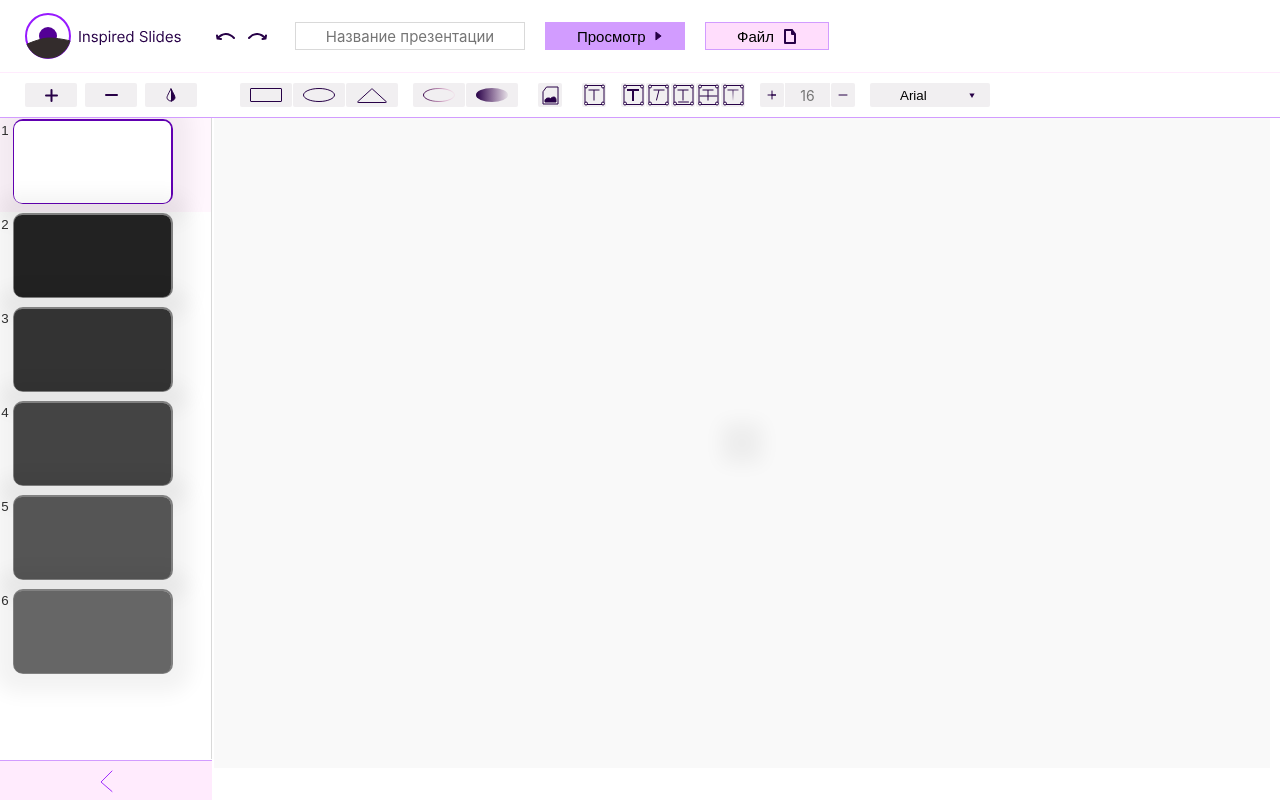
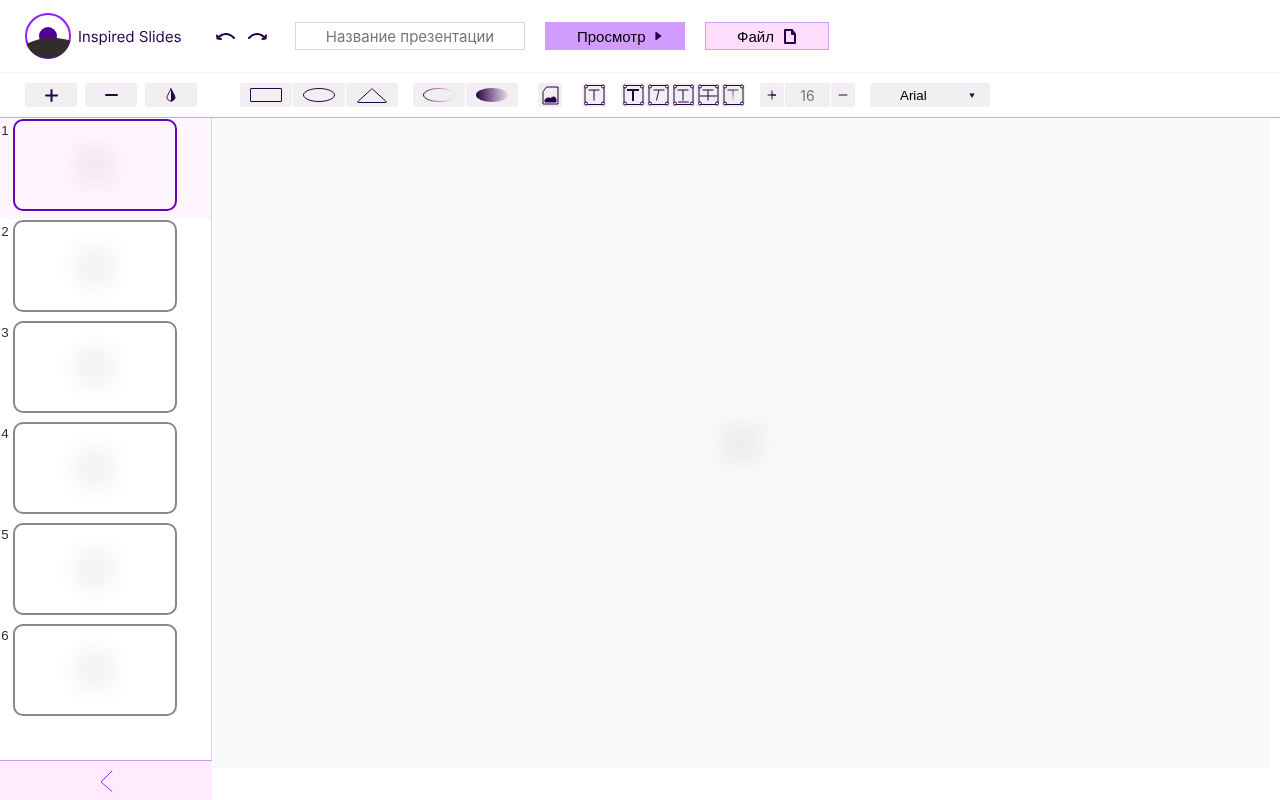
Before and after one commit to akatobis/ISlides, a React (Create React App) app in the folder lab4/my-app/: page / in a window 1280 px wide. Built offline with nearby package versions, Linux system fonts and the light colour scheme.

Commit message:
добавил отображение слайдов в навигации

```diff
--- a/lab4/my-app/src/components/Blocks/Blocks.tsx
+++ b/lab4/my-app/src/components/Blocks/Blocks.tsx
@@ -10,6 +10,7 @@ type BlocksProps = {
     blocks: Block[],
     idsSelectedBlocks: string[],
     slideId: string,
+    from: string,
 }
 
 const Blocks = (props: BlocksProps) => {
@@ -23,11 +24,11 @@ const Blocks = (props: BlocksProps) => {
         });
     },[])
     return (
-        <div>
+        <>
             {props.blocks.map(block => (
-                <BlockHelper slideId={props.slideId} idsSelectedBlocks={props.idsSelectedBlocks} block={block} refs={refs} key={block.id}/>
+                <BlockHelper slideId={props.slideId} idsSelectedBlocks={props.idsSelectedBlocks} block={block} refs={refs} from={props.from} key={block.id}/>
             ))}
-        </div>
+        </>
     );
 }
 
--- a/lab4/my-app/src/components/Blocks/DopHelper/BlockHelp.tsx
+++ b/lab4/my-app/src/components/Blocks/DopHelper/BlockHelp.tsx
@@ -1,7 +1,7 @@
 import {SlideBlock} from "./../Block/Block";
 import styles from './BlockHelp.module.css'
 import {Block} from "../../../types";
-import React from 'react'
+import React, {CSSProperties, useState} from 'react'
 import {selectBlock} from "./../../../actions/block";
 import {dispatch} from "./../../../state";
 import useDragger from "../../../hooks/useDragger";
@@ -13,6 +13,7 @@ type propsBlockHelp = {
     slideId: string,
     block: Block,
     refs: React.MutableRefObject<HTMLDivElement[]>,
+    from: string,
 }
 
 export function BlockHelper(props:propsBlockHelp) {
@@ -69,22 +70,55 @@ export function BlockHelper(props:propsBlockHelp) {
         setPos,
     });
 
+    let dragStyle = {} as CSSProperties;
+    if (!elemInArray(props.idsSelectedBlocks, props.block.id)) {
+        dragStyle = {
+            border: "none",
+            width: "0px"
+        }
+    }
+
+    let blockStyle = {} as CSSProperties;
+    if (props.from !== "navigation") {
+        blockStyle = {
+            top:`${pos.y}`+`px`,
+            left:`${pos.x}`+`px`,
+            width:`${size.width}`+`px`,
+            height:`${size.height}`+`px`,
+        }
+    } else {
+        let slideCoordinates = {} as DOMRect;
+        /*if (document.getElementById("WorkZone")) {
+            let workZoneCoordinates = document.getElementById("workZone")!.getBoundingClientRect();
+            console.log("wzTop: " + workZoneCoordinates.top, "wzLeft: " + workZoneCoordinates.left);
+        }*/
+        if (document.getElementById(props.slideId)) {
+            slideCoordinates = document.getElementById(props.slideId)!.getBoundingClientRect();
+        }
+        blockStyle = {
+            position: "absolute",
+            top:`${props.block.coordinatesY - slideCoordinates.top}`+`px`,
+            left:`${props.block.coordinatesX - slideCoordinates.left}`+`px`,
+            width:`${props.block.width}`+`px`,
+            height:`${props.block.height}`+`px`,
+        }
+    }
+
     return (
         <div id={props.block.id} className={styles.resizeable} style={
             {
-                position: "absolute",
-                top:`${pos.y}`+`px`,
-                left:`${pos.x}`+`px`,
-                width:`${size.width}`+`px`,
-                height:`${size.height}`+`px`,
-            }
-        }>
-            <div ref={refLeft} className={styles.resizer_l}></div>
-            <div ref={refTop} className={styles.resizer_t}></div>
-            <div ref={refRight} className={styles.resizer_r}></div>
-            <div ref={refBottom} className={styles.resizer_b}></div>
+                ...dragStyle,
+            position: "absolute",
+                ...blockStyle
+
+        }}>
+
+            <div ref={refLeft} className={styles.resizer_l} style={dragStyle}></div>
+            <div ref={refTop} className={styles.resizer_t} style={dragStyle}></div>
+            <div ref={refRight} className={styles.resizer_r} style={dragStyle}></div>
+            <div ref={refBottom} className={styles.resizer_b} style={dragStyle}></div>
             <div className={styles.block}  ref={ref}
-                onMouseDown={()=>{dispatch(selectBlock, props.block.id)}}>
+                onMouseDown={()=>{ if (props.from !== "navigation") {dispatch(selectBlock, props.block.id)}}}>
                 <SlideBlock slideId={props.slideId} block={props.block} idsSelectedBlocks={props.idsSelectedBlocks}/>
             </div>
         </div>
--- a/lab4/my-app/src/components/Navigation/Navigation_slide/NavSlide.module.css
+++ b/lab4/my-app/src/components/Navigation/Navigation_slide/NavSlide.module.css
@@ -1,12 +1,14 @@
 .navSlide {
     width: 160px;
-    height: 85px;
+    height: 88px;
     cursor: pointer;
     border:solid 1px rgb(0, 0, 0);
     border-radius: 10px;
     padding: 0 0;
     margin: 0 0;
-    box-sizing: border-box;
+    display: flex;
+    justify-content: center;
+    align-items: center;
 }
 
 .slideButton {
--- a/lab4/my-app/src/components/Navigation/Navigation_slide/NavSlide.tsx
+++ b/lab4/my-app/src/components/Navigation/Navigation_slide/NavSlide.tsx
@@ -73,7 +73,7 @@ const NavSlide = (props: NavigationSlideProps) => {
     useMousePress(props.slide.id, "", "slide", document.getElementById(props.slide.id));
 
     return(
-        <div className='container' style={parentNavSlideStyle} id={props.slide.id}>
+        <div className='container' style={parentNavSlideStyle} /*id={props.slide.id}*/>
             <button
                 className={styles.slideButton}
                 style={buttonNavSlideStyle}
--- a/lab4/my-app/src/components/Slide/Slide.tsx
+++ b/lab4/my-app/src/components/Slide/Slide.tsx
@@ -1,7 +1,9 @@
 import styles from "./Slide.module.css"
 import {SlideType} from "../../types"
 import {Blocks} from "../Blocks/Blocks";
-import React from "react";
+import React, {CSSProperties} from "react";
+
+let sizeFactor = 1;
 
 type SlideProps = {
     slide: SlideType,
@@ -11,7 +13,7 @@ type SlideProps = {
 }
 
 function Slide(props: SlideProps) {
-   let slideStyle = {};
+    let slideStyle = {} as CSSProperties;
     if (props.slide.backgroundColor !== "") {
         slideStyle = {
             background: props.slide.backgroundColor,
@@ -22,59 +24,66 @@ function Slide(props: SlideProps) {
         slideStyle = {
             background: '',
             backgroundImage: props.slide.backgroundImage,
-      }
+        } as CSSProperties;
     }
 
+    let slideSize = {} as CSSProperties;
     let targetNode = document.getElementById("WorkZone");
-
-   let innerWidth;
-   let innerHeight;
+    let innerWidth = 0;
+    let innerHeight = 0;
 
     function getSlideSize() {
-      innerWidth = targetNode?.clientWidth;
-      innerHeight = targetNode?.clientHeight;
+        innerWidth = Number(targetNode?.clientWidth);
+        innerHeight = Number(targetNode?.clientHeight);
     }
 
     getSlideSize();
 
-   if (innerWidth === undefined) {innerWidth = 0}
-   if (innerHeight === undefined) {innerHeight = 0}
+    if (!innerWidth) {
+        innerWidth = 0;
+    }
+    if (!innerHeight) {
+        innerHeight = 0
+    }
 
-   let slideSize = {};
     if (innerHeight * 1.8 < innerWidth) {
-      innerHeight -= 30;
+        innerWidth = innerHeight * 1.8
+        sizeFactor = 88 / innerHeight
+    }
+    if (innerWidth / 1.8 <= innerHeight) {
+        innerHeight = innerWidth / 1.8;
+        sizeFactor = 160 / innerWidth;
+    }
+
     slideSize = {
         ...slideSize,
         height: innerHeight + "px",
-      }
-   }
-   if (innerWidth / 1.8 <= innerHeight) {
-      innerWidth -= 50;
-      slideSize = {
-         ...slideSize,
-         width: innerWidth + "px",
-      }
+        width: innerWidth + "px"
     }
 
-   if (props.from === "navigation") {
-      slideStyle = {
-         ...slideStyle,
-         width: "157px",
-         height: "82px",
-         borderRadius: "8px",
-         marginLeft: "-1px",
-         marginTop: "-0.5px",
-      }
-   } else {
     slideStyle = {
         ...slideStyle,
         ...slideSize,
     }
+
+    let id = props.slide.id;
+    if (props.from === "navigation") {
+        slideStyle = {
+            ...slideStyle,
+            boxSizing: "border-box",
+            transform: `scale(${sizeFactor * 0.97})`,
+            borderRadius: `${8 / sizeFactor}px`,
+            position: "absolute",
+            overflow: "hidden",
+            pointerEvents: "none",
+        }
+        id += "-nav";
     }
 
     return (
-       <div className={styles.slide} style={slideStyle}>
-          <Blocks slideId={props.slide.id} blocks={props.slide.blocks} idsSelectedBlocks={props.idsSelectedBlocks}/>
+        <div className={styles.slide} style={slideStyle} id={id}>
+            <Blocks slideId={props.slide.id} blocks={props.slide.blocks} idsSelectedBlocks={props.idsSelectedBlocks}
+                    from={props.from}/>
         </div>
     )
 }
```
Lines whose indentation alone changed are shown as unchanged.
